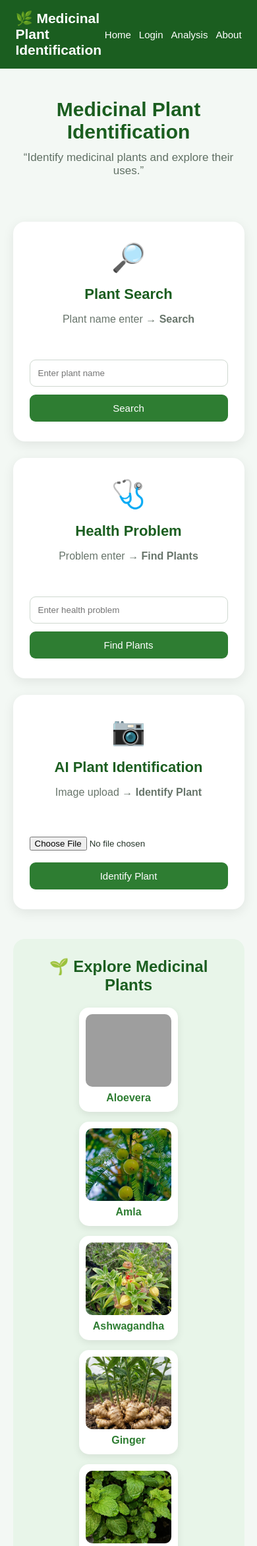
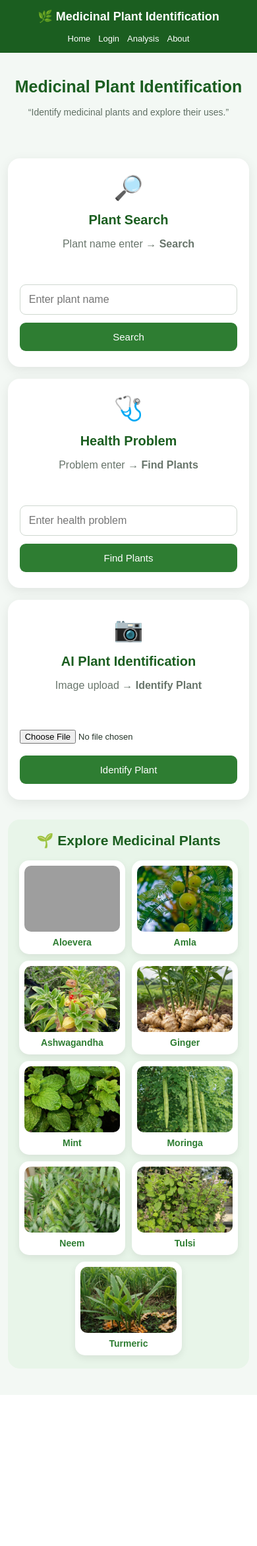
Before and after one commit to achal3012/MedicinalPlantIdentification, a Python web app: template templates/index.html in a window 390 px wide. Shown: the top 2343 px of the page at 66% size. After the commit the page ends 2074 px from the top, so only its background shows below. Run offline with Jinja, Linux system fonts and the light colour scheme; the template is opened without the code that fills it, so the values that code supplies are empty; grey boxes are pictures that could not be loaded.

Commit message:
Fix Aiven MySQL port and mobile layout

```diff
--- a/templates/index.html
+++ b/templates/index.html
@@ -1,6 +1,7 @@
 <!DOCTYPE html>
 <html>
 <head>
+    <meta name="viewport" content="width=device-width, initial-scale=1.0">
     <title>Medicinal Plant Identification</title>
 
     <style>
@@ -23,6 +24,7 @@
             display: flex;
             align-items: center;
             justify-content: space-between;
+            gap: 15px;
         }
 
         .logo {
@@ -115,6 +117,7 @@
             border: 1px solid #cfd8d0;
             border-radius: 9px;
             outline: none;
+            font-size: 15px;
         }
 
         input[type="text"]:focus {
@@ -124,6 +127,7 @@
         input[type="file"] {
             width: 100%;
             margin: 18px 0;
+            font-size: 14px;
         }
 
         button {
@@ -185,18 +189,125 @@
             margin: 8px 0 2px;
         }
 
-        /* Responsive */
+        /* Tablet */
         @media (max-width: 800px) {
+
+            nav {
+                flex-direction: column;
+                text-align: center;
+            }
+
+            .nav-links {
+                gap: 18px;
+                flex-wrap: wrap;
+                justify-content: center;
+            }
+
             .cards {
                 grid-template-columns: 1fr;
+            }
+
+            header {
+                padding: 35px 15px 25px;
+            }
+
+            header h1 {
+                font-size: 30px;
+            }
+
+            header p {
+                font-size: 15px;
+            }
+        }
+
+        /* Mobile */
+        @media (max-width: 500px) {
+
+            .container {
+                width: 94%;
+            }
+
+            nav {
+                padding: 14px 12px;
+            }
+
+            .logo {
+                font-size: 18px;
             }
 
             .nav-links {
                 gap: 12px;
             }
 
+            .nav-links a {
+                font-size: 13px;
+            }
+
             header h1 {
-                font-size: 30px;
+                font-size: 25px;
+                line-height: 1.3;
+            }
+
+            header p {
+                font-size: 14px;
+                line-height: 1.5;
+            }
+
+            .cards {
+                gap: 18px;
+                margin-bottom: 30px;
+            }
+
+            .card {
+                padding: 24px 18px;
+            }
+
+            .card h2 {
+                font-size: 20px;
+            }
+
+            .icon {
+                font-size: 36px;
+            }
+
+            input[type="text"] {
+                font-size: 16px;
+                padding: 13px;
+            }
+
+            input[type="file"] {
+                font-size: 13px;
+            }
+
+            button {
+                padding: 13px;
+                font-size: 15px;
+            }
+
+            .explore {
+                padding: 20px 12px;
+            }
+
+            .explore h2 {
+                font-size: 21px;
+            }
+
+            .plants {
+                gap: 10px;
+            }
+
+            .plant {
+                width: calc(50% - 10px);
+                padding: 8px;
+            }
+
+            .plant img {
+                width: 100%;
+                height: 100px;
+            }
+
+            .plant p {
+                font-size: 14px;
             }
         }
     </style>
```
Also changed, not shown: app.py (+26 -2 lines). Lines whose indentation alone changed are shown as unchanged.
